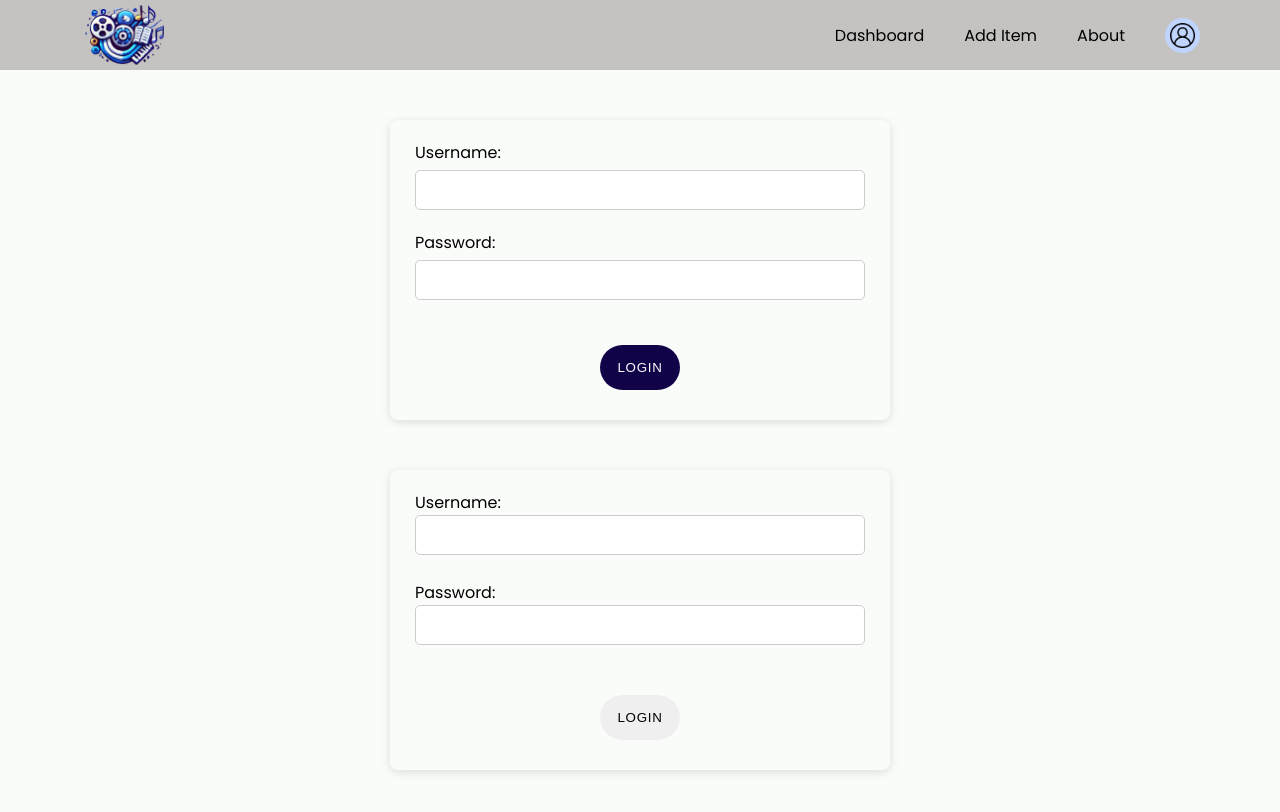
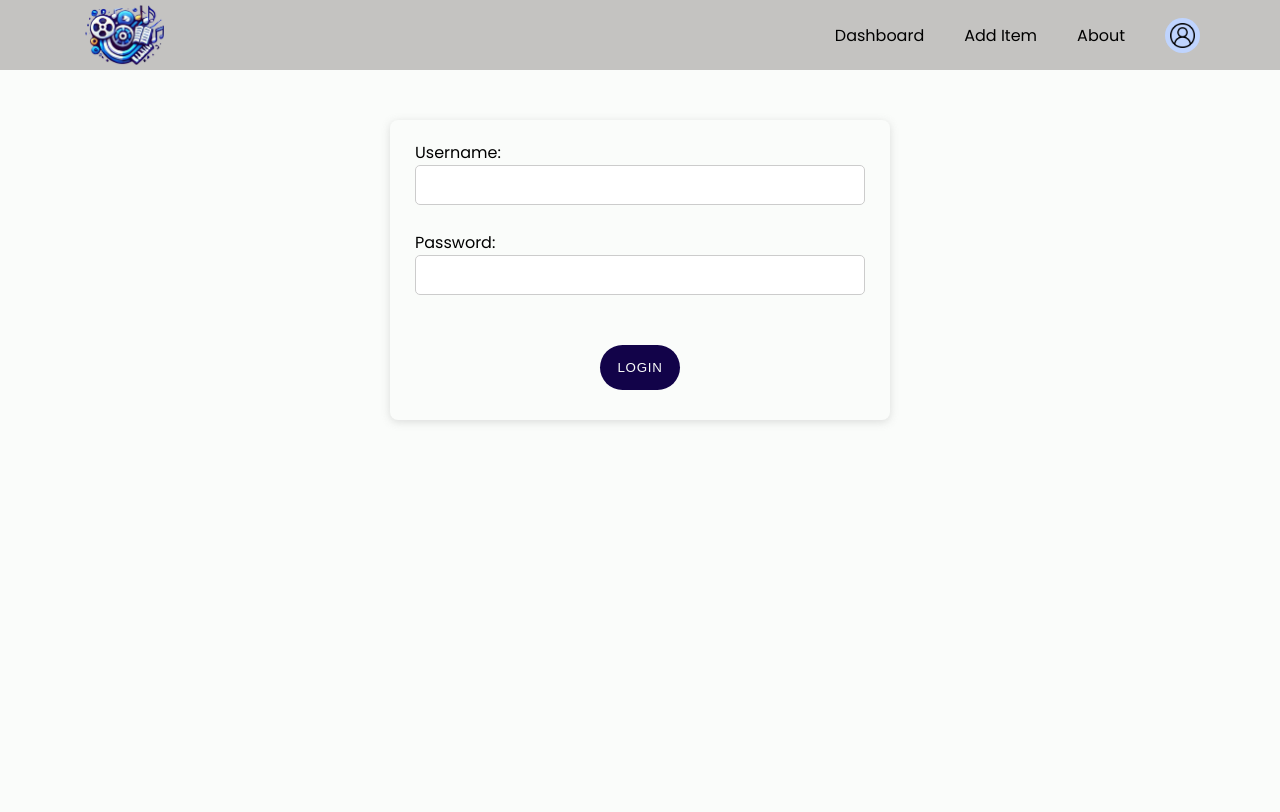
Before and after one commit to girsy01/project2_LHF, a React (Vite) app: page / in a window 1280 px wide. Shown: the top 812 px of the page. Built offline with nearby package versions, Linux system fonts and the light colour scheme.

Commit message:
added register feature and password check on login

```diff
--- a/src/pages/RegisterPage.jsx
+++ b/src/pages/RegisterPage.jsx
@@ -1,21 +1,45 @@
+import { useState } from "react";
 import { Link } from "react-router-dom";
+import axios from "axios";
 
 const RegisterPage = () => {
+  const [newUsername, setNewUsername] = useState("");
+  const [newPassword, setNewPassword] = useState("");
+
+  function handleSubmit(e) {
+    e.preventDefault();
+    const newUser = {
+      user_name: newUsername,
+      password: newPassword,
+      movies: [],
+      books: [],
+      music: [],
+      events: [],
+    };
+
+    axios.post("http://localhost:5005/user", newUser);
+  }
   return (
     <div>
-      <form>
+      <form onSubmit={handleSubmit}>
         <label>
           Username:
-          <input type="text" />
+          <input
+            type="text"
+            value={newUsername}
+            onChange={(e) => setNewUsername(e.target.value)}
+          />
         </label>
         <label>
           Password:
-          <input type="password" />
+          <input
+            type="password"
+            value={newPassword}
+            onChange={(e) => setNewPassword(e.target.value)}
+          />
         </label>
+        <button>Register</button>
       </form>
-      <Link to="/">
-        <button>Register</button>
-      </Link>
     </div>
   );
 };
--- a/src/pages/SplashPage.jsx
+++ b/src/pages/SplashPage.jsx
@@ -4,7 +4,7 @@ import axios from "axios";
 // import logo from "../assets/logo.png";
 const SplashPage = () => {
   let registered;
-  const [username, setUsername] = useState([]);
+  const [username, setUsername] = useState("");
   const [password, setPassword] = useState("");
 
   const navigate = useNavigate();
@@ -16,10 +16,18 @@ const SplashPage = () => {
       .then((response) => {
         const users = response.data;
         const foundUser = users.find((user) => user.user_name === username);
+        const userPassword = foundUser.password
 
-        if (foundUser) {
+        console.log(userPassword)
+        console.log(foundUser)
+
+        if (foundUser && userPassword === password) {
           navigate(`/dashboard/${foundUser.id}`);
-        } else {
+        } else if (!foundUser || userPassword !== password){
+          alert("Incorrect Credentials")
+          setUsername("");
+          setPassword("");
+        }else{
           navigate("/register");
         }
       })
@@ -31,17 +39,6 @@ const SplashPage = () => {
   return (
     <div>
       {/* <img src={logo} alt="" /> */}
-      <form>
-        <label>Username:</label>
-        <input type="text" />
-
-        <label>Password:</label>
-        <input type="password" />
-
-        <Link to={`${registered ? "/dashboard" : "/register"}`}>
-          <button className="btn-dark">Login</button>
-        </Link>
-      </form>
       <form onSubmit={handleSubmit}>
         <label>
           Username:{" "}
@@ -62,7 +59,7 @@ const SplashPage = () => {
           />
         </label>
 
-        <button>Login</button>
+        <button className="btn-dark">Login</button>
       </form>
     </div>
   );
```
